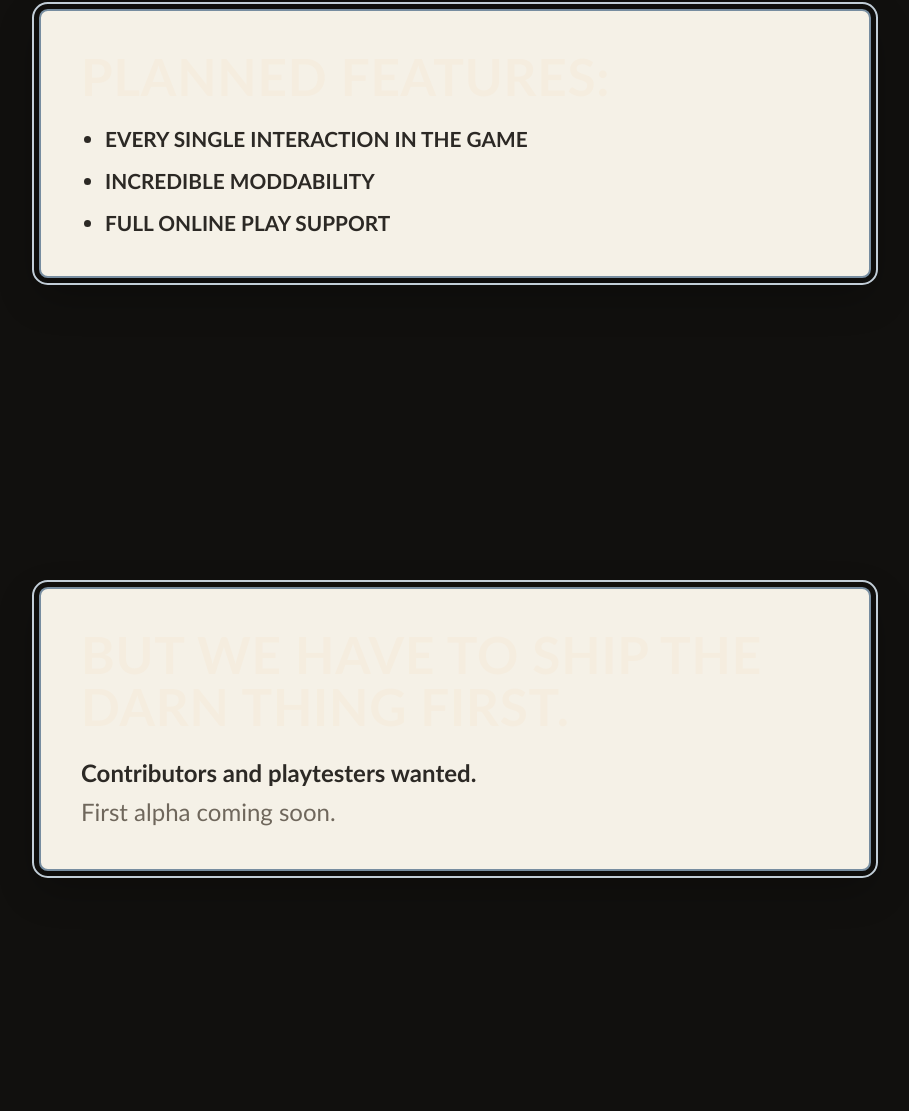
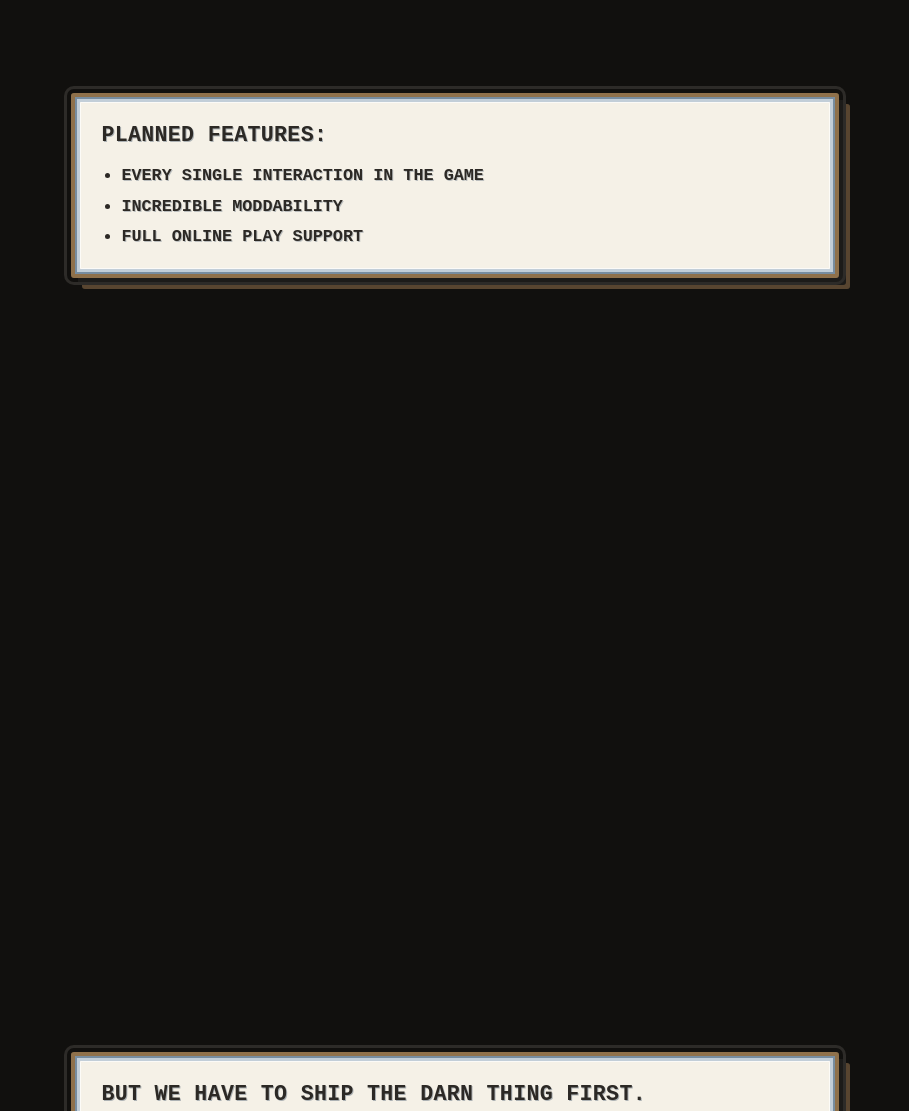
Before and after one commit to gen4recomp/gen4recomp.github.io, a website: page index.html in a window 1280 px wide. Shown: the part 2431-3542 px from the top of the page, without its empty margins (185-1094 px from the left). Drawn offline with Linux system fonts and the light colour scheme.

Commit message:
site: add typewriter + fix some more bugs

```diff
--- a/index.html
+++ b/index.html
@@ -33,20 +33,41 @@
 
           <section class="story__beat" aria-labelledby="features-title">
             <article class="dialogue-box">
-              <h2 id="features-title">PLANNED FEATURES:</h2>
+              <h2 id="features-title">
+                <span class="dialogue-box__accessible">PLANNED FEATURES:</span>
+                <span class="dialogue-box__visual" aria-hidden="true"></span>
+              </h2>
               <ul class="feature-list">
-                <li>EVERY SINGLE INTERACTION IN THE GAME</li>
-                <li>INCREDIBLE MODDABILITY</li>
-                <li>FULL ONLINE PLAY SUPPORT</li>
+                <li>
+                  <span class="dialogue-box__accessible">EVERY SINGLE INTERACTION IN THE GAME</span>
+                  <span class="dialogue-box__visual" aria-hidden="true"></span>
+                </li>
+                <li>
+                  <span class="dialogue-box__accessible">INCREDIBLE MODDABILITY</span>
+                  <span class="dialogue-box__visual" aria-hidden="true"></span>
+                </li>
+                <li>
+                  <span class="dialogue-box__accessible">FULL ONLINE PLAY SUPPORT</span>
+                  <span class="dialogue-box__visual" aria-hidden="true"></span>
+                </li>
               </ul>
             </article>
           </section>
 
           <section class="story__beat story__beat--recruitment" aria-labelledby="recruitment-title">
             <article class="dialogue-box">
-              <h2 id="recruitment-title">BUT WE HAVE TO SHIP THE DARN THING FIRST.</h2>
-              <p class="dialogue-box__body">Contributors and playtesters wanted.</p>
-              <p class="dialogue-box__note">First alpha coming soon.</p>
+              <h2 id="recruitment-title">
+                <span class="dialogue-box__accessible">BUT WE HAVE TO SHIP THE DARN THING FIRST.</span>
+                <span class="dialogue-box__visual" aria-hidden="true"></span>
+              </h2>
+              <p class="dialogue-box__body">
+                <span class="dialogue-box__accessible">Contributors and playtesters wanted.</span>
+                <span class="dialogue-box__visual" aria-hidden="true"></span>
+              </p>
+              <p class="dialogue-box__note">
+                <span class="dialogue-box__accessible">First alpha coming soon.</span>
+                <span class="dialogue-box__visual" aria-hidden="true"></span>
+              </p>
             </article>
           </section>
         </div>
--- a/main.js
+++ b/main.js
@@ -7,6 +7,8 @@ const BREAKOUT_DISTANCE_VIEWPORTS = 1.65;
 const INITIAL_STAGE_TOP_RATIO = 0.64;
 const SMOOTHSTEP_SCALE = 3;
 const REDUCED_MOTION_QUERY = "(prefers-reduced-motion: reduce)";
+const TYPEWRITER_CHARACTER_DELAY_MS = 30;
+const TYPEWRITER_ENTRY_THRESHOLD = 0.35;
 
 const story = document.querySelector(".story");
 const visualStage = document.querySelector(".story__visual");
@@ -18,13 +20,80 @@ if (
 	sceneSurface instanceof HTMLElement
 ) {
 	const motionPreference = globalThis.matchMedia(REDUCED_MOTION_QUERY);
+	const dialogueBoxes = Array.from(
+		document.querySelectorAll(".dialogue-box"),
+	).filter((dialogueBox) => dialogueBox instanceof HTMLElement);
+
+	function wait(duration) {
+		return new Promise((resolve) => {
+			globalThis.setTimeout(resolve, duration);
+		});
+	}
+
+	async function typeText(target, fullText, characterCount = 1) {
+		if (characterCount > fullText.length) {
+			return;
+		}
+
+		target.textContent = fullText.slice(0, characterCount);
+		await wait(TYPEWRITER_CHARACTER_DELAY_MS);
+		return typeText(target, fullText, characterCount + 1);
+	}
+
+	async function typeTargets(visualTargets, targetIndex = 0) {
+		if (targetIndex >= visualTargets.length) {
+			return;
+		}
+
+		const visualTarget = visualTargets[targetIndex];
+		const accessibleSource = visualTarget.previousElementSibling;
+		if (accessibleSource instanceof HTMLElement) {
+			await typeText(visualTarget, accessibleSource.textContent.trim());
+		}
+
+		return typeTargets(visualTargets, targetIndex + 1);
+	}
+
+	async function typeDialogue(dialogueBox) {
+		if (dialogueBox.dataset.typingStarted === "true") {
+			return;
+		}
+
+		dialogueBox.dataset.typingStarted = "true";
+		dialogueBox.classList.add("dialogue-box--typing");
+
+		const visualTargets = Array.from(
+			dialogueBox.querySelectorAll(".dialogue-box__visual"),
+		).filter((target) => target instanceof HTMLElement);
+		await typeTargets(visualTargets);
+	}
+
+	if (!motionPreference.matches && "IntersectionObserver" in globalThis) {
+		const dialogueObserver = new IntersectionObserver(
+			(entries) => {
+				for (const entry of entries) {
+					if (
+						entry.isIntersecting &&
+						entry.intersectionRatio >= TYPEWRITER_ENTRY_THRESHOLD &&
+						entry.target instanceof HTMLElement
+					) {
+						dialogueObserver.unobserve(entry.target);
+						typeDialogue(entry.target);
+					}
+				}
+			},
+			{ threshold: TYPEWRITER_ENTRY_THRESHOLD },
+		);
+
+		for (const dialogueBox of dialogueBoxes) {
+			dialogueObserver.observe(dialogueBox);
+		}
+	}
 
 	if (!motionPreference.matches) {
 		let mediaMode = "new-bark";
-		let newBarkLoopOrigin = globalThis.performance.now();
+		const newBarkLoopOrigin = globalThis.performance.now();
 		let handoffTimeoutId = 0;
-		let handoffGeneration = 0;
-		let releaseRequested = false;
 		let layoutFrameId = 0;
 
 		function clamp(value, minimum, maximum) {
@@ -40,27 +109,11 @@ if (
 			sceneSurface.dataset.media = nextMode;
 		}
 
-		function cancelHandoff() {
-			handoffGeneration += 1;
-			if (handoffTimeoutId !== 0) {
-				globalThis.clearTimeout(handoffTimeoutId);
-				handoffTimeoutId = 0;
-			}
-		}
-
-		function resetNewBark() {
-			cancelHandoff();
-			setMediaMode("new-bark");
-			newBarkLoopOrigin = globalThis.performance.now();
-			releaseRequested = false;
-		}
-
 		function armHandoff() {
 			if (mediaMode === "rotation" || handoffTimeoutId !== 0) {
 				return;
 			}
 
-			releaseRequested = true;
 			const elapsed = Math.max(
 				0,
 				globalThis.performance.now() - newBarkLoopOrigin,
@@ -70,37 +123,23 @@ if (
 			if (loopPhase === 0) {
 				remaining = 0;
 			}
-			handoffGeneration += 1;
-			const requestGeneration = handoffGeneration;
 
 			handoffTimeoutId = globalThis.setTimeout(() => {
 				handoffTimeoutId = 0;
-				if (
-					requestGeneration !== handoffGeneration ||
-					!releaseRequested ||
-					mediaMode !== "new-bark"
-				) {
+				if (mediaMode !== "new-bark") {
 					return;
 				}
 
 				setMediaMode("rotation");
-				releaseRequested = false;
 			}, remaining);
 		}
 
 		function reconcileMedia(progress) {
-			if (progress < RELEASE_THRESHOLD) {
-				if (mediaMode === "rotation") {
-					resetNewBark();
-					return;
-				}
-
-				releaseRequested = false;
-				cancelHandoff();
+			if (mediaMode === "rotation") {
 				return;
 			}
 
-			if (mediaMode === "new-bark") {
+			if (progress >= RELEASE_THRESHOLD) {
 				armHandoff();
 			}
 		}
@@ -130,7 +169,7 @@ if (
 				progress * progress * (SMOOTHSTEP_SCALE - 2 * progress);
 			const insetScale = 1 - easedProgress;
 
-			visualStage.style.setProperty("--breakout-progress", String(progress));
+			story.style.setProperty("--breakout-progress", String(progress));
 			visualStage.style.setProperty(
 				"--stage-inset-top",
 				`${initialTop * insetScale}px`,
--- a/styles.css
+++ b/styles.css
@@ -66,7 +66,6 @@ ul {
 	);
 	--stage-inset-left: max(0px, calc((100vw - var(--contained-width)) / 2));
 	position: relative;
-	min-height: 445svh;
 	background: var(--page-background);
 }
 
@@ -162,8 +161,8 @@ ul {
 	pointer-events: none;
 }
 
-.story__beat h1,
-.story__beat h2,
+.story__beat--intro h1,
+.story__beat--payoff h2,
 .final-menu h2 {
 	max-width: 15ch;
 	color: var(--ink);
@@ -185,38 +184,62 @@ ul {
 }
 
 .dialogue-box {
+	position: relative;
 	align-self: end;
 	justify-self: center;
-	width: min(100%, 52rem);
-	padding: clamp(1.35rem, 4vw, 2.5rem);
-	border: 2px solid var(--dialogue-edge);
-	outline: 2px solid var(--dialogue-edge-light);
-	outline-offset: 5px;
-	border-radius: 0.55rem;
+	width: min(100%, 48rem);
+	padding: clamp(1.1rem, 2.6vw, 1.65rem);
+	border: 4px solid rgb(143 113 75);
+	outline: 3px solid rgb(45 43 40);
+	outline-offset: 4px;
+	border-radius: 0.18rem;
 	background: var(--dialogue-fill);
-	box-shadow: 0 1rem 2.5rem rgb(0 0 0 / 28%);
+	box-shadow:
+		inset 0 0 0 2px var(--dialogue-edge),
+		inset 0 0 0 5px var(--dialogue-edge-light),
+		7px 7px 0 rgb(28 27 25),
+		11px 11px 0 rgb(104 82 57 / 82%);
 	color: var(--dialogue-text);
+}
+
+.dialogue-box::before {
+	position: absolute;
+	inset: 5px;
+	border: 1px solid rgb(255 255 255 / 68%);
+	border-radius: 0.08rem;
+	content: "";
+	pointer-events: none;
 }
 
 .dialogue-box h2 {
 	max-width: none;
-	font-size: clamp(1.8rem, 4vw, 3.75rem);
-	line-height: 1;
+	color: var(--dialogue-text);
+	font-family: "Courier New", monospace;
+	font-size: clamp(1rem, 1.7vw, 1.35rem);
+	font-style: normal;
+	font-weight: 700;
+	letter-spacing: 0.015em;
+	line-height: 1.2;
+	text-shadow: 1px 1px 0 rgb(145 154 161 / 72%);
+	text-transform: uppercase;
 }
 
 .feature-list {
 	display: grid;
-	gap: 1rem;
-	margin-top: 1.5rem;
-	padding-left: 1.5rem;
+	gap: 0.55rem;
+	margin-top: 1rem;
+	padding-left: 1.25rem;
 	color: var(--dialogue-text);
-	font-size: clamp(1rem, 2vw, 1.3rem);
+	font-family: "Courier New", monospace;
+	font-size: clamp(0.82rem, 1.35vw, 1.05rem);
 	font-weight: 700;
-	line-height: 1.25;
+	line-height: 1.28;
+	text-shadow: 1px 1px 0 rgb(145 154 161 / 58%);
 }
 
 .story__beat--recruitment {
 	align-items: center;
+	margin-top: 50svh;
 }
 
 .story__beat--recruitment .dialogue-box {
@@ -225,18 +248,38 @@ ul {
 
 .dialogue-box__body,
 .dialogue-box__note {
-	font-size: clamp(1.1rem, 2.1vw, 1.5rem);
-	line-height: 1.4;
+	font-family: "Courier New", monospace;
+	font-size: clamp(0.86rem, 1.5vw, 1.1rem);
+	line-height: 1.3;
+	text-shadow: 1px 1px 0 rgb(145 154 161 / 58%);
 }
 
 .dialogue-box__body {
-	margin-top: 1.5rem;
+	margin-top: 1rem;
 	font-weight: 700;
 }
 
 .dialogue-box__note {
 	margin-top: 0.35rem;
 	color: rgb(111 103 92);
+}
+
+.dialogue-box__visual {
+	display: none;
+}
+
+.dialogue-box--typing .dialogue-box__accessible {
+	position: absolute;
+	width: 1px;
+	height: 1px;
+	margin: -1px;
+	overflow: hidden;
+	clip-path: inset(50%);
+	white-space: nowrap;
+}
+
+.dialogue-box--typing .dialogue-box__visual {
+	display: inline;
 }
 
 .final-menu {
@@ -344,8 +387,8 @@ ul {
 		padding: 1.25rem;
 	}
 
-	.story__beat h1,
-	.story__beat h2 {
+	.story__beat--intro h1,
+	.story__beat--payoff h2 {
 		font-size: clamp(2.25rem, 12vw, 4.5rem);
 	}
 
@@ -362,13 +405,13 @@ ul {
 	}
 
 	.dialogue-box h2 {
-		font-size: clamp(1.65rem, 8vw, 2.7rem);
+		font-size: clamp(0.92rem, 4vw, 1.2rem);
 	}
 
 	.feature-list {
 		gap: 0.8rem;
 		margin-top: 1.25rem;
-		font-size: 0.98rem;
+		font-size: 0.78rem;
 	}
 
 	.menu-option {
@@ -385,10 +428,6 @@ ul {
 @media (prefers-reduced-motion: reduce) {
 	html {
 		scroll-behavior: auto;
-	}
-
-	.story {
-		min-height: 0;
 	}
 
 	.story__visual {
```
